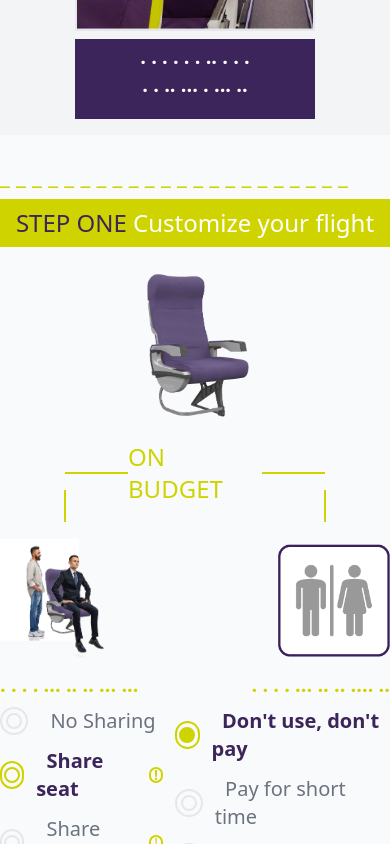
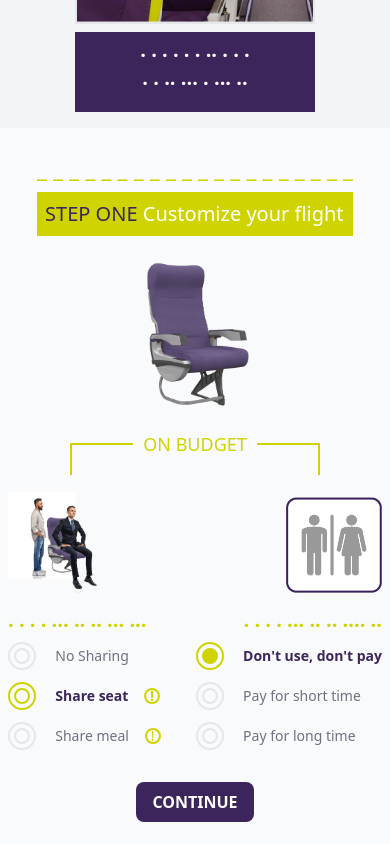
Before and after one commit to azizkhoso/flyadeal, a React (Create React App) app: page / in a window 390 px wide. Shown: the part 1156-2000 px from the top of the page. Built offline with nearby package versions, Linux system fonts and the light colour scheme.

Commit message:
Resolved some font size issues

```diff
--- a/src/components/SelectedComponent.jsx
+++ b/src/components/SelectedComponent.jsx
@@ -27,12 +27,12 @@ export default function SelectedComponent() {
   }
   return (
     <div className="flex flex-col items-center w-full my-6">
-      <div className="flex flex-col items-center w-full gap-2 md:w-10/12 xl:w-6/12">
+      <div className="flex flex-col items-center w-full gap-2 px-2 md:w-10/12 xl:w-6/12">
         <div className="flex flex-col gap-2 w-max">
           <h1 className="overflow-hidden text-2xl font-extrabold text-primary">
-            _ _ _ _ _ _ _ _ _ _ _ _ _ _ _ _ _ _ _ _ _ _
+            _ _ _ _ _ _ _ _ _ _ _ _ _ _ _ _ _ _ _ _
           </h1>
-          <h1 className="px-4 py-2 text-2xl bg-primary">
+          <h1 className="px-2 py-2 text-xl md:px-4 md:text-2xl bg-primary">
             <span className="uppercase text-customViolet">Step One&nbsp;</span>
             <span className="text-white">Customize your flight</span>
           </h1>
@@ -40,7 +40,7 @@ export default function SelectedComponent() {
         <img src={chair} alt="chair" className="w-40" />
         <div className="flex items-center justify-between w-3/4 px-4 md:w-2/3">
           <hr className="w-3/12 border border-primary" />
-          <h1 className="text-2xl uppercase text-primary">On budget</h1>
+          <h1 className="text-lg uppercase md:text-2xl text-primary">On budget</h1>
           <hr className="w-3/12 border border-primary" />
         </div>
         <div className="flex items-center justify-between w-3/4 -mt-2 md:w-2/3">
@@ -48,8 +48,8 @@ export default function SelectedComponent() {
           <hr className="w-8 transform rotate-90 border border-primary" />
         </div>
         <div className="flex items-center justify-between w-full gap-3 mt-6 sm:w-3/4 md:w-3/4">
-          <img src={seatingInChair} alt="seating in chair" className="w-28" />
-          <img src={ladyAndGents} alt="lady and gents" className="w-28" />
+          <img src={seatingInChair} alt="seating in chair" className="w-24 md:w-28" />
+          <img src={ladyAndGents} alt="lady and gents" className="w-24 md:w-28" />
         </div>
         <div className="flex items-center justify-between w-full gap-3 sm:w-3/4 md:w-3/4">
           <span className="text-xl font-extrabold text-primary md:text-3xl">. . . . ... .. .. ... ... </span>
@@ -57,12 +57,12 @@ export default function SelectedComponent() {
         </div>
         <div className="flex items-center justify-between w-full gap-3 sm:w-3/4 md:w-3/4">
           <div className="flex flex-col gap-3">
-            <span className="flex items-center gap-3 text-xl text-gray-500">
+            <span className="flex items-center gap-3 text-sm text-gray-500 md:text-xl">
               <CustomRadio />
               &nbsp;
               No Sharing
             </span>
-            <span className="flex items-center gap-3 text-xl font-semibold text-customViolet">
+            <span className="flex items-center gap-3 text-sm font-semibold md:text-xl text-customViolet">
               <CustomRadio checked={true} />
               &nbsp;
               Share seat&nbsp;
@@ -75,7 +75,7 @@ export default function SelectedComponent() {
                 )
               }
             </span>
-            <span className="flex items-center gap-3 text-xl text-gray-500">
+            <span className="flex items-center gap-3 text-sm text-gray-500 md:text-xl">
               <CustomRadio />
               &nbsp;
               Share meal&nbsp;
@@ -83,17 +83,17 @@ export default function SelectedComponent() {
             </span>
           </div>
           <div className="flex flex-col gap-3">
-            <span className="flex items-center gap-3 text-xl font-semibold text-customViolet">
+            <span className="flex items-center gap-3 text-sm font-semibold md:text-xl text-customViolet">
               <CustomFilledRadio checked={true} />
               &nbsp;
               Don&apos;t use, don&apos;t pay
             </span>
-            <span className="flex items-center gap-3 text-xl text-gray-500">
+            <span className="flex items-center gap-3 text-sm text-gray-500 md:text-xl">
               <CustomFilledRadio />
               &nbsp;
               Pay for short time
             </span>
-            <span className="flex items-center gap-3 text-xl text-gray-500">
+            <span className="flex items-center gap-3 text-sm text-gray-500 md:text-xl">
               <CustomFilledRadio />
               &nbsp;
               Pay for long time
--- a/src/components/TopComponent.jsx
+++ b/src/components/TopComponent.jsx
@@ -10,7 +10,7 @@ export default function TopComponent() {
       className="w-full px-4 overflow-hidden bg-no-repeat md:px-0"
       style={{ minHeight: 'calc(100vw / 2.5)', backgroundImage: `url(${banner})`, backgroundSize: '100% auto' }}
     >
-      <img src={logo} alt="logo" className="relative w-24 top-4 right-5" style={{ left: 'calc(100vw - 106px)' }} />
+      <img src={logo} alt="logo" className="relative w-20 md:w-24 top-4 right-5" style={{ left: 'calc(100vw - 106px)' }} />
       <div className="w-full mx-auto md:w-11/12 xl:8/12" style={{ marginTop: '5%' }}>
         <img src={bannerArrow} alt="arrow" className="" style={{ width: '7%', minWidth: '30px' }} />
         <div className="flex flex-col w-7/12 gap-2 mt-3 md:gap-4 h-3/4">
@@ -18,7 +18,7 @@ export default function TopComponent() {
             . . . . . . . ... .. . . <br />
             . .. . . . . . ... . . . . <br />
           </div>
-          <span className="mt-3 text-xs text-white md:mt-8 sm:text-sm md:text-lg">
+          <span className="mt-3 text-white text-mini md:mt-8 sm:text-sm md:text-lg">
             Starting Janury 1st 2019, we have found <br />
             cheaper ways for you to fly. *
           </span>
--- a/tailwind.config.js
+++ b/tailwind.config.js
@@ -6,7 +6,10 @@ module.exports = {
       colors: {
         'primary': '#cfd400',
         'customViolet': '#3c255b',
-      }
+      },
+      fontSize: {
+        'mini': '0.6rem',
+      },
     },
   },
   variants: {
```
